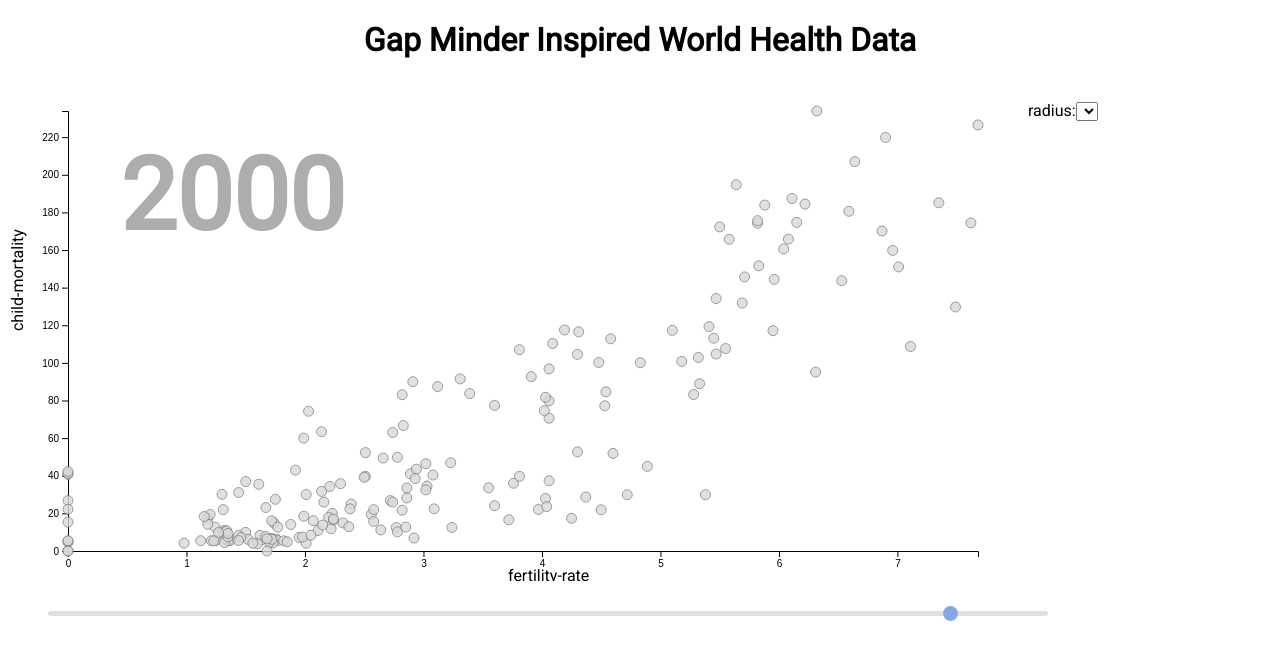
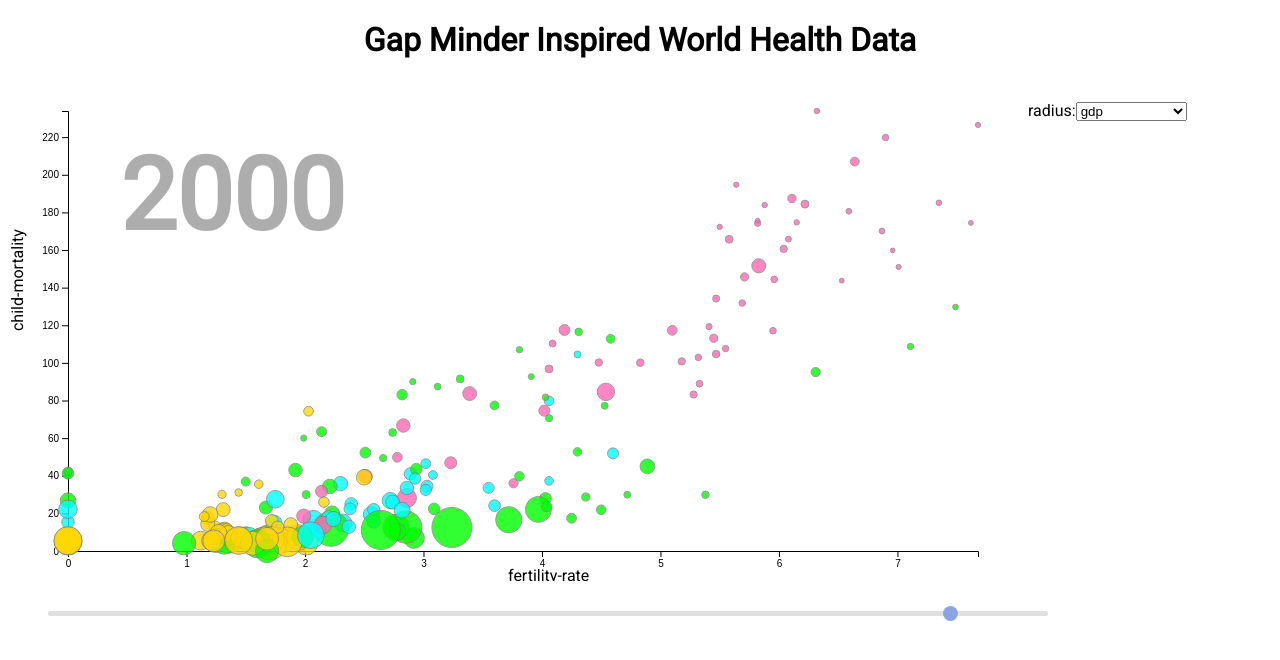
Before and after one commit to varvarakoshman/data-visualisation, a plain HTML site: page hw/hw2/index.html in a window 1280 px wide. Drawn offline with nearby package versions, Linux system fonts and the light colour scheme.

Commit message:
hw2 - 2nd part finished

```diff
--- a/hw/hw2/js/script.js
+++ b/hw/hw2/js/script.js
@@ -11,6 +11,7 @@ let xParam = 'fertility-rate';
 let yParam = 'child-mortality';
 let radius = 'gdp';
 let year = '2000';
+let region = 'region';
 
 // Эти переменные понадобятся в Part 2 и 3
 const params = ['child-mortality', 'fertility-rate', 'gdp', 'life-expectancy', 'population'];
@@ -22,30 +23,31 @@ const x = d3.scaleLinear()
 const y = d3.scaleLinear()
             .range([height-margin, margin]);
 
-
 // Создаем наименования для шкал и помещаем их на законные места, сохраняя переменные
 const xLable = svg.append('text')
                 .attr('transform', `translate(${width/2}, ${height})`);
 const yLable = svg.append('text')
                 .attr('transform', `translate(${margin/2}, ${height/2}) rotate(-90)`);
-
 // Part 1: по аналогии со строчками сверху задайте атрибуты 'transform', чтобы переместить оси
 const xAxis = svg.append('g')
                 .attr('transform', `translate(0, ${height - margin})`)
 const yAxis = svg.append('g')
                 .attr('transform', `translate(${margin*2}, 0)`)
 
-
 // Part 2: Здесь можно создать шкалы для цвета и радиуса объектов
-// const color = d3.scaleOrdinal()...
-// const r = d3.scaleSqrt()...
+const color = d3.scaleOrdinal()
+                .range(colors);
+const r = d3.scaleSqrt()
+            .range([1, 20])
 
 // Part 2: для элемента select надо задать options http://htmlbook.ru/html/select
 // и установить selected для дефолтного значения
-
-// d3.select('#radius').selectAll('option')
-//         ...
-
+d3.select('#radius').selectAll('option')
+                    .data(params)
+                    .enter()
+                    .append("option")
+                    .text(d => d)
+                    .property("selected", d => d === radius);
 
 // Part 3: то же, что делали выше, но для осей
 // ...
@@ -57,12 +59,13 @@ loadData().then(data => {
 
     // Part 2: здесь мы можем задать пораметр 'domain' для цветовой шкалы
     // для этого нам нужно получить все уникальные значения поля 'region', сделать это можно при помощи 'd3.nest'
-    //let regions = d3.nest()...
-    //color.domain(regions);
+    let regions = d3.nest()
+                    .key(d => d.region)
+                    .entries(data);
+    color.domain(regions);
 
     // подписка на изменение позиции ползунка
     d3.select('.slider').on('change', newYear);
-
     // подписка на событие 'change' элемента 'select'
     d3.select('#radius').on('change', newRadius);
 
@@ -74,10 +77,12 @@ loadData().then(data => {
         year = this.value;
         updateChart()
     }
+    // Part 2: по аналогии с newYear
+    function newRadius(){
+        radius = this.value;
+        updateChart()
+    }
 
-    function newRadius(){
-        // Part 2: по аналогии с newYear
-    }
     function updateChart(){
         // Обновляем все лейблы в соответствии с текущем состоянием
         xLable.text(xParam);
@@ -98,10 +103,14 @@ loadData().then(data => {
                     .scale(y));
 
         // Part 2: теперь у нас есть еще одна непостоянная шкала
-        // ...
+        let radiusRange = data.map(d => +d[radius][year]);
+        r.domain([d3.min(radiusRange), d3.max(radiusRange)]);
 
         let xMap = d => +d[xParam][year];
         let yMap = d => +d[yParam][year];
+        let radiusMap = d => +d[radius][year];
+        let regMap = d => d[region];
+
         let d = svg.selectAll('circle')
                     .data(data);
         // Part 1, 2: создаем и обновляем состояние точек
@@ -110,11 +119,11 @@ loadData().then(data => {
             .merge(d)
             .attr('cx', d => x(xMap(d)))
             .attr('cy', d => y(yMap(d)))
-            .attr('r', 5);
+            .attr('r', d => r(radiusMap(d)))
+            .style("fill", d => color(regMap(d)));
 
         d.exit().remove();
     }
-
     // рисуем график в первый раз
     updateChart();
 });
```
Also changed, not shown: hw/hw2/index.html (+2 -1 lines).
